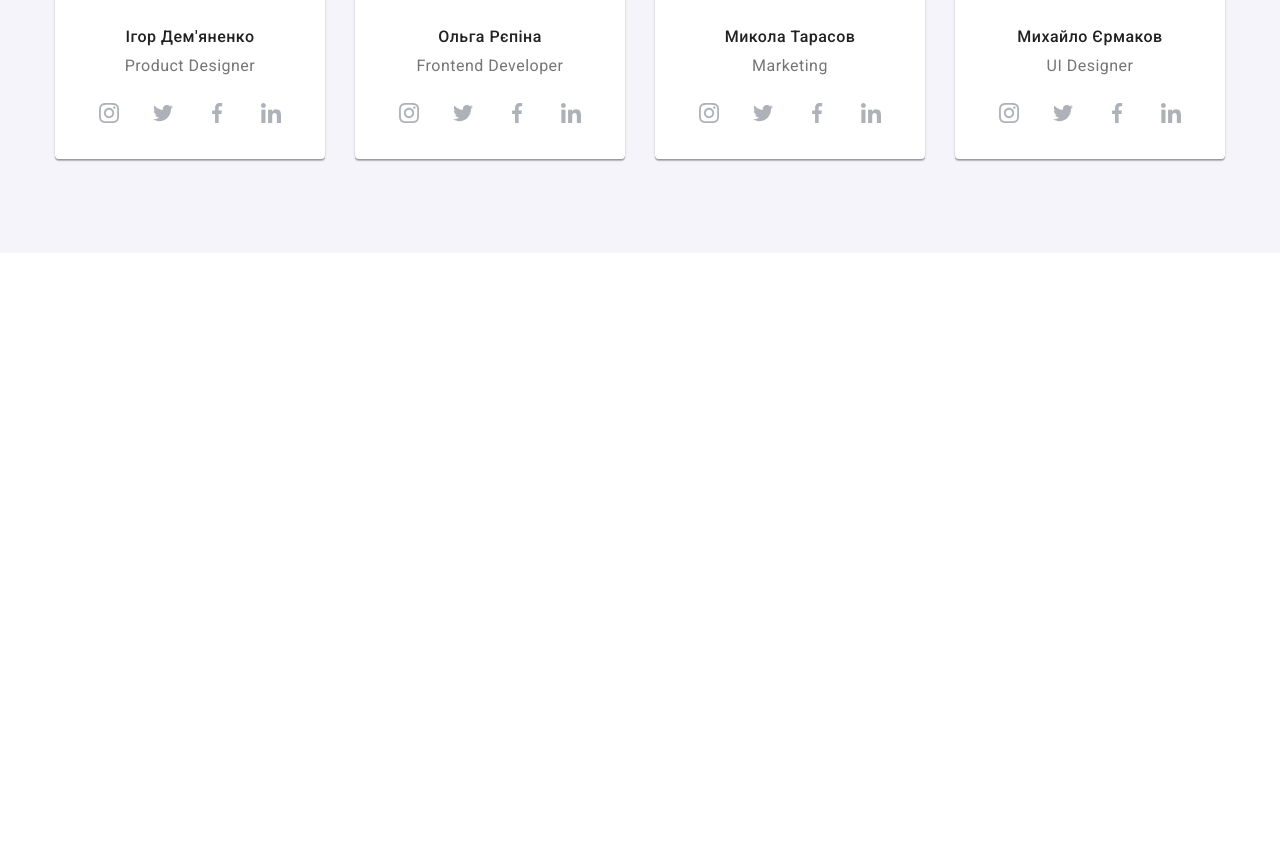
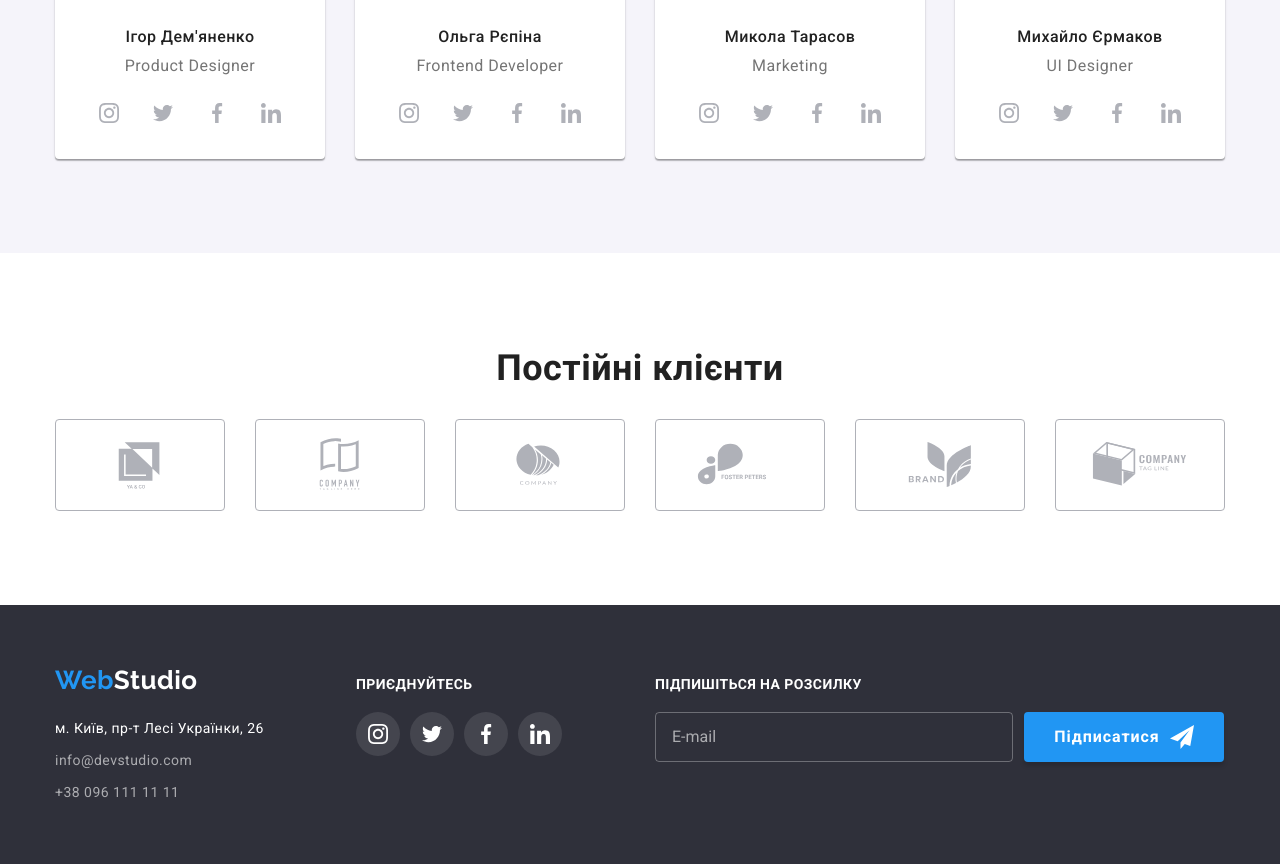
Before and after one commit to jke80/goit-markup-hw-08, a plain HTML site: page index.html in a window 1280 px wide. Shown: the part 2076-2940 px from the top of the page. Before the commit the page ends 2329 px from the top, so only its background shows below. Drawn offline with nearby package versions, Linux system fonts and the light colour scheme.

Commit message:
index_adaptiv

```diff
--- a/index.html
+++ b/index.html
@@ -630,46 +630,46 @@
       </section>
 
       <!-- Постійні клієнти------------------------------------->
-      <!-- <section class="clients">
+      <section class="clients">
         <div class="container">
           <h2 class="section-title clients__title">Постійні клієнти</h2>
           <ul class="clients__list list">
-            <li>
+            <li class="clients__item">
               <a href="#" class="clients__link">
                 <svg class="clients__icon" width="106" height="60">
                   <use href="./images/icons.svg#client1"></use>
                 </svg>
               </a>
             </li>
-            <li>
+            <li class="clients__item">
               <a href="#" class="clients__link">
                 <svg class="clients__icon" width="106" height="60">
                   <use href="./images/icons.svg#client2"></use>
                 </svg>
               </a>
             </li>
-            <li>
+            <li class="clients__item">
               <a href="#" class="clients__link">
                 <svg class="clients__icon" width="106" height="60">
                   <use href="./images/icons.svg#client3"></use>
                 </svg>
               </a>
             </li>
-            <li>
+            <li class="clients__item">
               <a href="#" class="clients__link">
                 <svg class="clients__icon" width="106" height="60">
                   <use href="./images/icons.svg#client4"></use>
                 </svg>
               </a>
             </li>
-            <li>
+            <li class="clients__item">
               <a href="#" class="clients__link">
                 <svg class="clients__icon" width="106" height="60">
                   <use href="./images/icons.svg#client5"></use>
                 </svg>
               </a>
             </li>
-            <li>
+            <li class="clients__item">
               <a href="#" class="clients__link">
                 <svg class="clients__icon" width="106" height="60">
                   <use href="./images/icons.svg#client6"></use>
@@ -678,14 +678,14 @@
             </li>
           </ul>
         </div>
-      </section> -->
+      </section>
     </main>
 
     <!-- Футер з адресою -->
-    <!-- <footer class="footer">
+    <footer class="footer">
       <div class="container footer__container">
-        <div>
-          <a href="./index.html" class="logo"
+        <div class="footer__address">
+          <a href="./index.html" class="logo footer__logo"
             >Web<span class="logo__part logo__part_color_white">Studio</span></a
           >
           <address class="address">
@@ -719,7 +719,7 @@
         </div>
 
         <div class="footer__socials">
-          <p class="footer__socials-text">приєднуйтесь</p>
+          <p class="socials-title footer__socials-title">приєднуйтесь</p>
           <ul class="socials list">
             <li>
               <a class="socials__link socials__link_background_opacity" href="#"
@@ -793,7 +793,7 @@
           </div>
         </form>
       </div>
-    </footer> -->
+    </footer>
 
     <!-- Модальне вікно -->
     <!-- <div class="backdrop is-hidden" data-modal>
--- a/sass/base/_common.scss
+++ b/sass/base/_common.scss
@@ -3,18 +3,18 @@ body {
   color: var(--font-color);
   letter-spacing: 0.03em;
   background-color: var(--background-color);
-  margin-left: 0;
-  margin-right: 0;
+}
+
+img {
+  display: block;
+  max-width: 100%;
+  height: auto;
 }
 
 .list {
   margin: 0;
   padding-left: 0;
   list-style-type: none;
-}
-
-.no-gap {
-  display: block;
 }
 
 .link {
@@ -28,8 +28,3 @@ body {
   visibility: hidden;
   pointer-events: none;
 }
-img {
-  display: block;
-  max-width: 100%;
-  height: auto;
-}
--- a/sass/components/_address.scss
+++ b/sass/components/_address.scss
@@ -1,9 +1,9 @@
 .address {
   margin-top: 20px;
-  width: 231px;
 }
+
 .address__item {
-  margin-bottom: 9px;
+  margin-bottom: 8px;
 
   &:last-child {
     margin-bottom: 0;
@@ -13,10 +13,15 @@
 .address__link {
   color: var(--hero-title-color);
   font-style: normal;
-  @include font(400, 14px, 24px);
+  @include font(14px, 400, 24px);
   text-decoration-line: none;
 
   &_color_opacity {
     color: var(--address-link-color);
   }
 }
+@media screen and (max-width: 1199px) {
+  .address__item {
+    text-align: center;
+  }
+}
--- a/sass/components/_clients.scss
+++ b/sass/components/_clients.scss
@@ -1,17 +1,15 @@
-.clients {
-  padding-top: 94px;
-  padding-bottom: 94px;
-}
 .clients__title {
   margin-top: 0;
-  margin-bottom: 50px;
+  margin-bottom: 30px;
 }
 .clients__list {
   display: flex;
   gap: 30px;
+  flex-wrap: wrap;
 }
+
 .clients__link {
-  width: 170px;
+  width: 100%;
   height: 92px;
   border: 1px solid var(--icon-fill-color);
   border-radius: 4px;
@@ -35,3 +33,29 @@
     fill: var(--site-accent-color);
   }
 }
+
+@media screen and (max-width: 767px) {
+  .clients__item {
+    flex-basis: calc((100% - 30px) / 2);
+  }
+  .clients {
+    padding-top: 60px;
+    padding-bottom: 60px;
+  }
+}
+
+@media screen and (min-width: 768px) {
+  .clients__item {
+    flex-basis: calc((100% - 2 * 30px) / 3);
+  }
+  .clients {
+    padding-top: 94px;
+    padding-bottom: 94px;
+  }
+}
+
+@media screen and (min-width: 1200px) {
+  .clients__item {
+    flex-basis: calc((100% - 5 * 30px) / 6);
+  }
+}
--- a/sass/components/_footer.scss
+++ b/sass/components/_footer.scss
@@ -3,23 +3,60 @@
   padding-top: 60px;
   padding-bottom: 60px;
 }
+
 .footer__container {
   display: flex;
-  align-items: baseline;
-}
-.footer__socials {
-  margin-left: 70px;
+  justify-content: space-between;
+  align-items: center;
 }
 
-.footer__socials-text {
-  @include font(700, 14px, 16px);
-  letter-spacing: 0.03em;
-  text-transform: uppercase;
-  color: var(--hero-title-color);
-  margin-top: 0;
-  margin-bottom: 20px;
+@media screen and (max-width: 767px) {
+  .footer__container {
+    flex-direction: column;
+    gap: 60px;
+  }
 }
 
-.footer__subscribe-form {
-  margin-left: 93px;
+@media screen and (min-width: 768px) {
+  .footer__container {
+    flex-direction: row;
+    align-items: baseline;
+  }
+
+  @media screen and (max-width: 1199px) {
+    .footer__logo {
+      text-align: center;
+    }
+    .footer__socials-title {
+      text-align: center;
+    }
+    .footer__container {
+      flex-wrap: wrap;
+    }
+    .footer__address,
+    .footer__socials {
+      flex-basis: calc(50%);
+    }
+
+    .footer__subscribe-form {
+      margin-top: 60px;
+      flex-basis: 450px;
+      margin-left: auto;
+      margin-right: auto;
+    }
+  }
 }
+
+@media screen and (min-width: 1200px) {
+  .footer__subscribe-form {
+    flex-basis: 570px;
+  }
+
+  .footer__address {
+    flex-basis: 231px;
+  }
+  .footer__socials {
+    margin-left: 70px;
+    margin-right: 93px;
+  }
+}
--- a/sass/components/_header.scss
+++ b/sass/components/_header.scss
@@ -6,10 +6,6 @@
   display: flex;
   justify-content: space-between;
   align-items: center;
-}
-
-.page-nav__logo {
-  display: inline-block;
 }
 
 @media screen and (max-width: 767px) {
--- a/sass/components/_logo.scss
+++ b/sass/components/_logo.scss
@@ -1,4 +1,5 @@
 .logo {
+  display: block;
   @include font(26px, 700, 31px);
   font-family: var(--logo-font, sans-serif);
   text-decoration: none;
--- a/sass/components/_menu.scss
+++ b/sass/components/_menu.scss
@@ -23,7 +23,7 @@
     left: 0;
     top: 0;
     width: 100vw;
-    height: 100vh;
+    height: 95vh;
     padding-top: 6vh;
     padding-bottom: 6vh;
     padding-left: 8vw;
--- a/sass/components/_socials.scss
+++ b/sass/components/_socials.scss
@@ -1,3 +1,12 @@
+.socials-title {
+  @include font(14px, 700, 16px);
+  letter-spacing: 0.03em;
+  text-transform: uppercase;
+  color: var(--hero-title-color);
+  margin-top: 0;
+  margin-bottom: 20px;
+}
+
 .socials {
   display: flex;
   gap: 10px;
--- a/sass/components/_subscribe.scss
+++ b/sass/components/_subscribe.scss
@@ -1,5 +1,9 @@
+.subscribe {
+  width: 100%;
+}
+
 .subscribe__label {
-  @include font(700, 14px, 16px);
+  @include font(14px, 700, 16px);
   display: block;
   margin-bottom: 20px;
   letter-spacing: 0.03em;
@@ -7,16 +11,13 @@
 
   color: var(--hero-title-color);
 }
-.subscribe__wrap {
-  display: flex;
-}
 
 .subscribe__input {
-  @include font(400, 16px, 20px);
-  width: 358px;
+  @include font(16px, 400, 20px);
+  width: 100%;
   height: 50px;
-  margin-right: 10px;
   padding-left: 16px;
+  margin-bottom: 20px;
   border: 1px solid var(--subscribe-input-border-color);
   backdrop-filter: drop-shadow(0px 4px 4px var(--subscribe-backdrop-color));
   border-radius: 4px;
@@ -25,12 +26,13 @@
   outline: none;
 
   &::placeholder {
-    @include font(400, 16px, 20px);
+    @include font(16px, 400, 20px);
     color: var(--subscribe-placeholder-color);
   }
 }
 
 .subscribe__btn {
+  margin: 0 auto;
   display: flex;
   justify-content: center;
   align-items: center;
@@ -43,3 +45,20 @@
     fill: currentColor;
   }
 }
+
+@media screen and (max-width: 1199px) {
+  .subscribe__label {
+    text-align: center;
+  }
+}
+
+@media screen and (min-width: 1200px) {
+  .subscribe__wrap {
+    display: flex;
+  }
+  .subscribe__input {
+    width: 358px;
+    margin-bottom: 0;
+    margin-right: 10px;
+  }
+}
```
Also changed, not shown: css/main.css, css/main.min.css, 2 other files.
